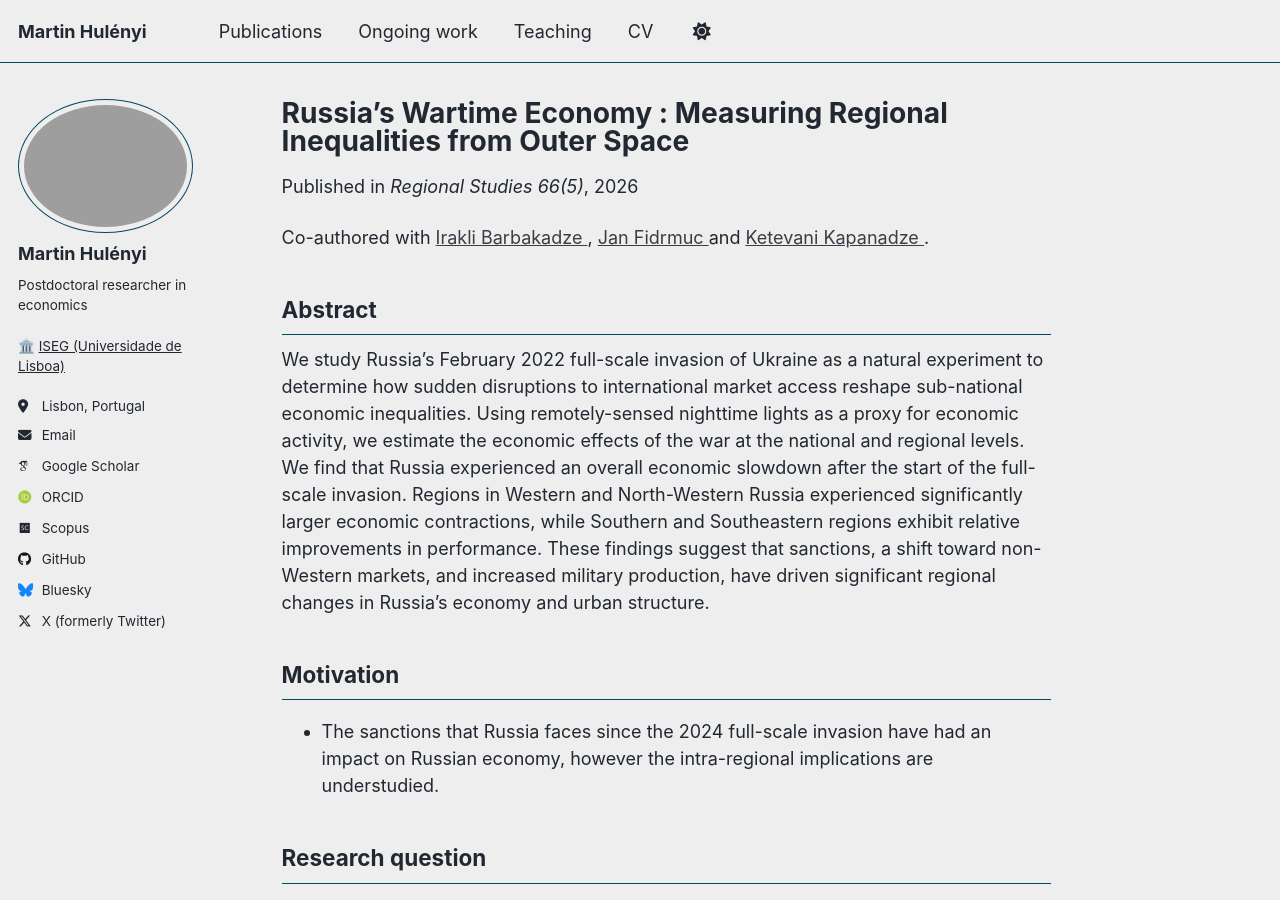
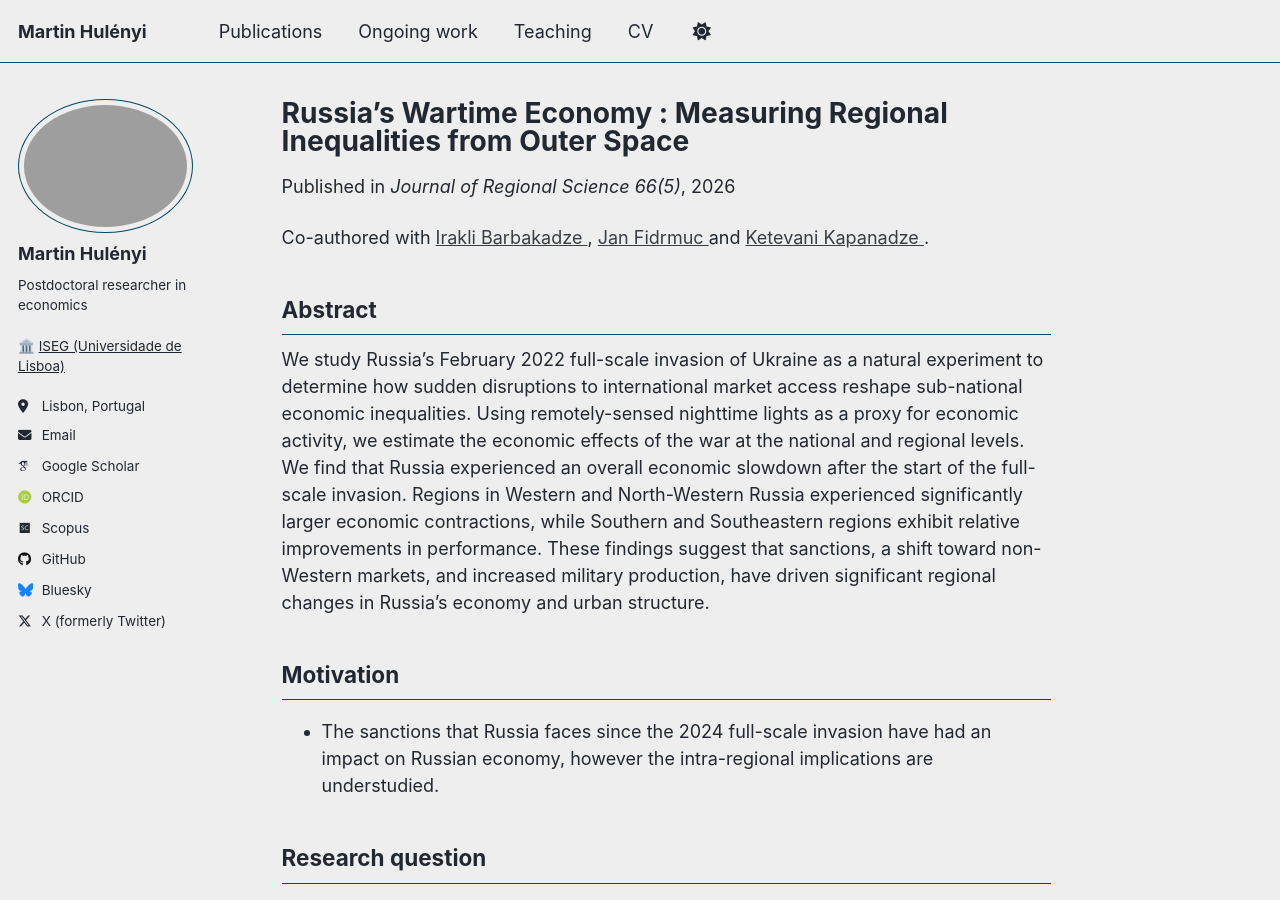
Before and after one commit to martinhulenyi/martinhulenyi.github.io, a Jekyll site: the page built from _publications/04_russia_sanctions.md, in a window 1280 px wide and 900 px high. Built offline with Jekyll 4.4.1, drawn with Linux system fonts in a browser that asks for light colours; some web fonts are replaced.

Commit message:
Update 04_russia_sanctions.md

```diff
--- a/_publications/04_russia_sanctions.md
+++ b/_publications/04_russia_sanctions.md
@@ -3,7 +3,7 @@ title: "Russia’s Wartime Economy : Measuring Regional Inequalities from Outer
 collection: publications
 category: manuscripts
 date: 2026-08-27
-venue: "Regional Studies 66(5)"
+venue: "Journal of Regional Science 66(5)"
 paperurl: "https://onlinelibrary.wiley.com/doi/10.1111/jors.70084"
 permalink: /publication/costs_of_invasion/
 bibtexurl: "https://raw.githubusercontent.com/martinhulenyi/martinhulenyi.github.io/master/files/barbakadze_et_al_2026.bib"
```
